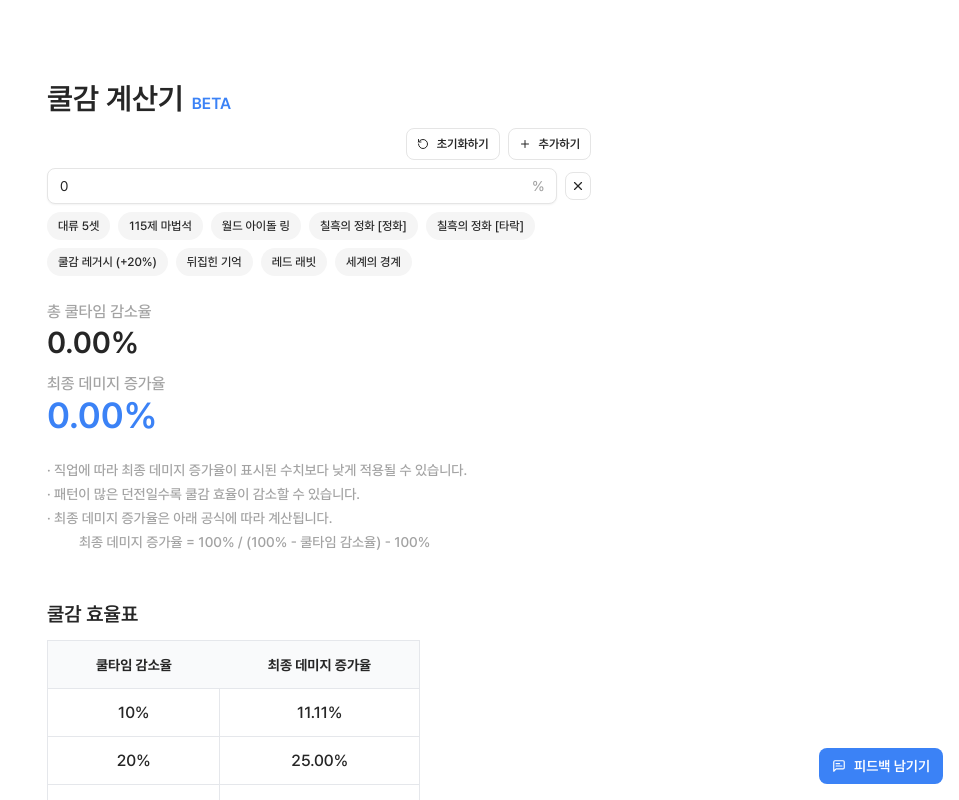
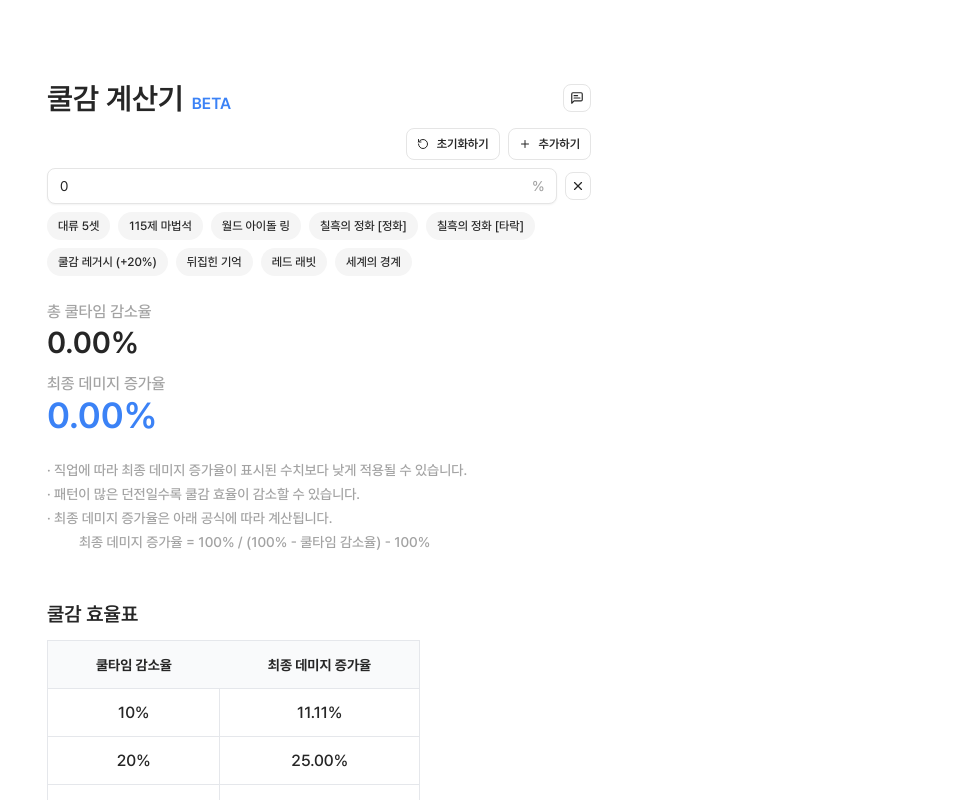
Before and after one commit to nononcrust/cooldown-converter, a Next.js app: page / in a window 1280 px wide. Shown: the top 800 px of the page, without its empty margins (321-1280 px from the left). Built offline with nearby package versions, Linux system fonts and the light colour scheme.

Commit message:
UI 수정

```diff
--- a/src/app/page.tsx
+++ b/src/app/page.tsx
@@ -28,7 +28,6 @@ import { Dialog } from "@/components/ui/dialog";
 import { useInput } from "@/hooks/use-input";
 import { useFeedback } from "@/hooks/use-feedback";
 import { useDialog } from "@/hooks/use-dialog";
-import { cn } from "@/lib/utils";
 
 export default function Home() {
   const fieldArray = useFieldArray({
@@ -79,11 +78,13 @@ export default function Home() {
 
   return (
     <main className="max-w-xl mx-auto p-4 my-16">
-      <Feedback />
-      <h1 className="text-3xl font-semibold">
-        쿨감 계산기
-        <span className="ml-2 text-base text-primary">BETA</span>
-      </h1>
+      <div className="flex justify-between items-center">
+        <h1 className="text-3xl font-semibold">
+          쿨감 계산기
+          <span className="ml-2 text-base text-primary">BETA</span>
+        </h1>
+        <Feedback />
+      </div>
       <div>
         <div className="mt-3 flex justify-end gap-2">
           <Button size="small" variant="outlined" onClick={reset}>
@@ -211,13 +212,9 @@ const Feedback = () => {
   return (
     <Dialog open={dialog.isOpen} onOpenChange={dialog.onOpenChange}>
       <Dialog.Trigger asChild>
-        <Button
-          className={cn("fixed right-4 bottom-4", dialog.isOpen && "invisible")}
-          variant="primary"
-        >
+        <IconButton size="xsmall" aria-label="피드백 남기기" variant="outlined">
           <MessageSquareTextIcon size={14} />
-          피드백 남기기
-        </Button>
+        </IconButton>
       </Dialog.Trigger>
       <Dialog.Content className="flex flex-col w-[480px]" animation="slide">
         <FeedbackDialogContent onClose={dialog.close} />
```
